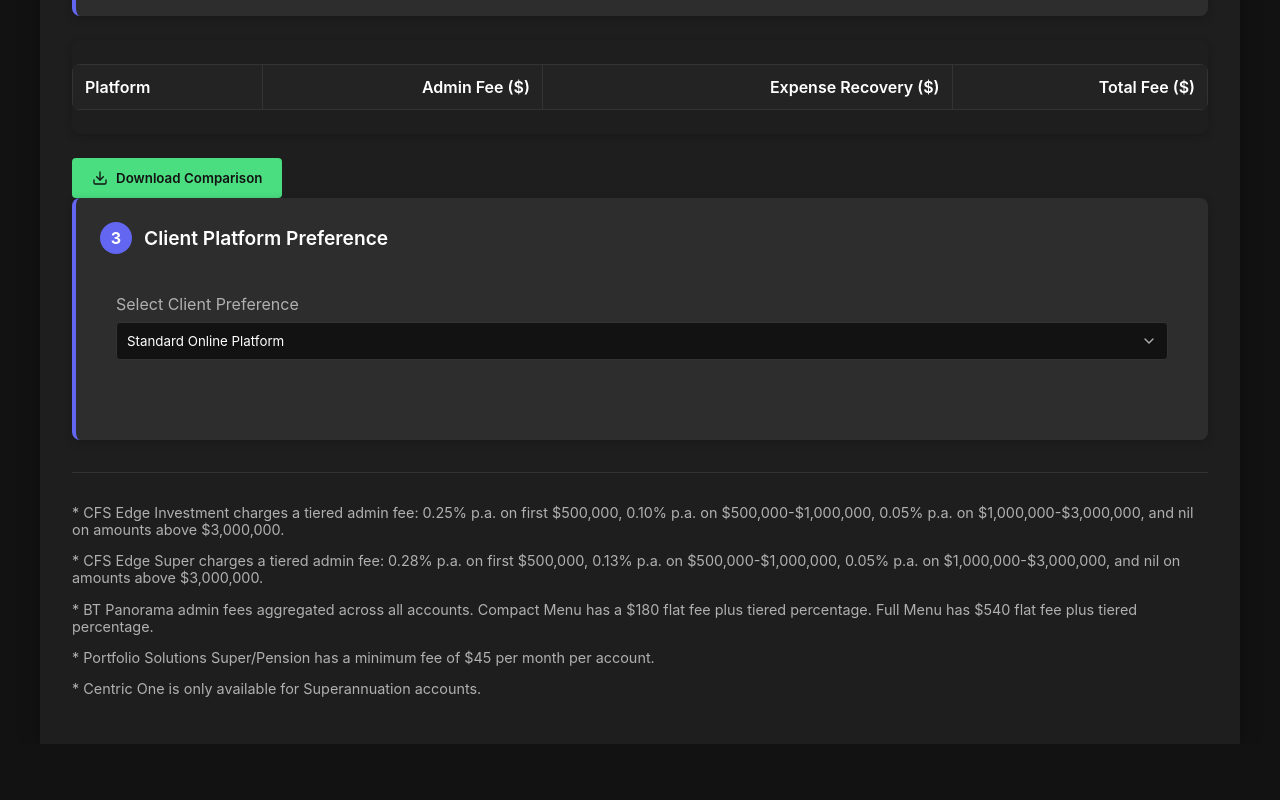
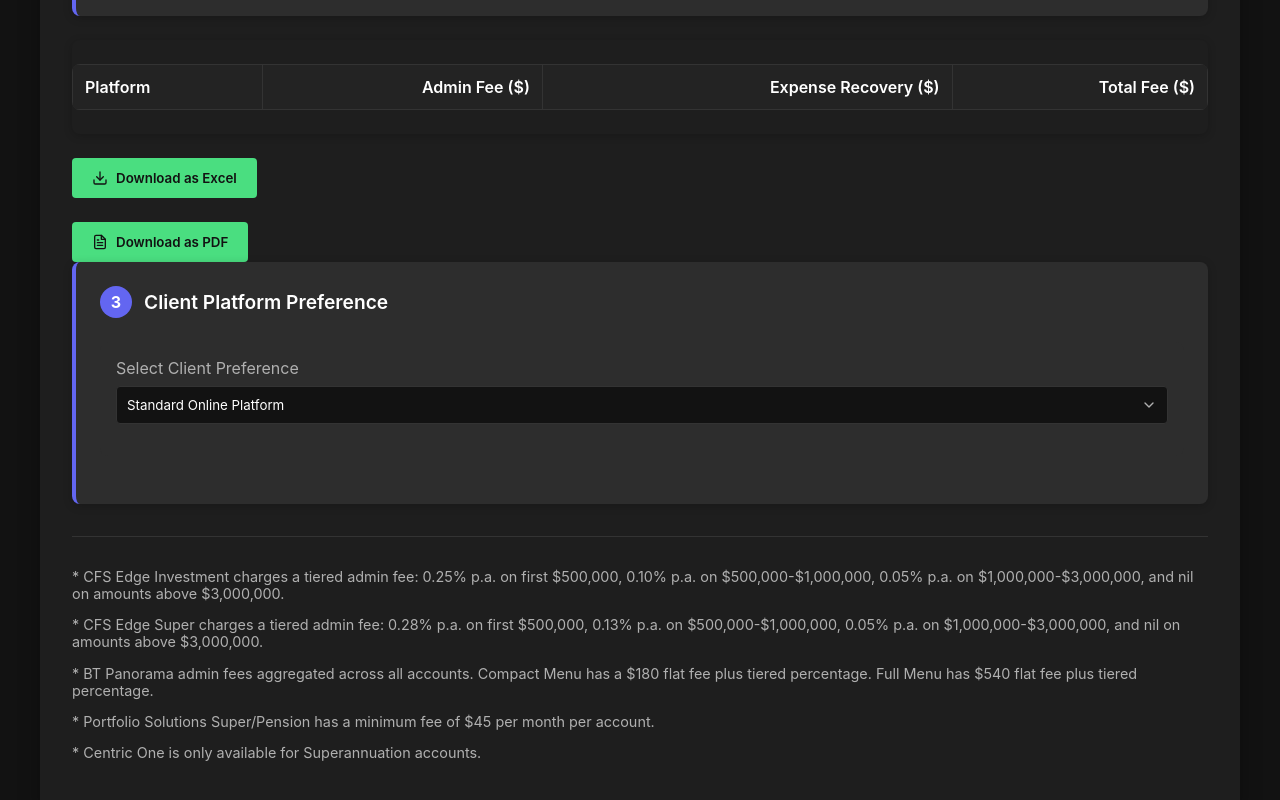
Before and after one commit to nickalexsjr/ParellaPlatform, a plain HTML site: page index.html in a window 1280 px wide. Shown: the part 943-1743 px from the top of the page. Before the commit the page ends 1687 px from the top, so only its background shows below. Drawn offline with Linux system fonts and the light colour scheme.

Commit message:
Update index.html

```diff
--- a/index.html
+++ b/index.html
@@ -4,6 +4,8 @@
     <meta charset="UTF-8">
     <meta name="viewport" content="width=device-width, initial-scale=1.0">
     <title>Platform Fee Comparator</title>
+    <!-- Add HTML2PDF library -->
+    <script src="https://cdnjs.cloudflare.com/ajax/libs/html2pdf.js/0.10.1/html2pdf.bundle.min.js"></script>
     <link rel="stylesheet" href="styles.css">
 </head>
 <body>
@@ -138,14 +140,26 @@
                 </table>
             </div>
 
-            <button id="download-comparison" class="download-btn">
+            <div class="download-buttons">
+                <button id="download-csv" class="download-btn">
                     <svg class="download-icon" xmlns="http://www.w3.org/2000/svg" viewBox="0 0 24 24" fill="none" stroke="currentColor" stroke-width="2" stroke-linecap="round" stroke-linejoin="round">
                         <path d="M21 15v4a2 2 0 0 1-2 2H5a2 2 0 0 1-2-2v-4"></path>
                         <polyline points="7 10 12 15 17 10"></polyline>
                         <line x1="12" y1="15" x2="12" y2="3"></line>
                     </svg>
-                Download Comparison
+                    Download as Excel
                 </button>
+                <button id="download-pdf" class="download-btn pdf-btn">
+                    <svg class="download-icon" xmlns="http://www.w3.org/2000/svg" viewBox="0 0 24 24" fill="none" stroke="currentColor" stroke-width="2" stroke-linecap="round" stroke-linejoin="round">
+                        <path d="M14 2H6a2 2 0 0 0-2 2v16a2 2 0 0 0 2 2h12a2 2 0 0 0 2-2V8z"></path>
+                        <polyline points="14 2 14 8 20 8"></polyline>
+                        <line x1="16" y1="13" x2="8" y2="13"></line>
+                        <line x1="16" y1="17" x2="8" y2="17"></line>
+                        <polyline points="10 9 9 9 8 9"></polyline>
+                    </svg>
+                    Download as PDF
+                </button>
+            </div>
         </div>
 
         <div class="step-container" id="step3">
```
Lines whose indentation alone changed are shown as unchanged.
